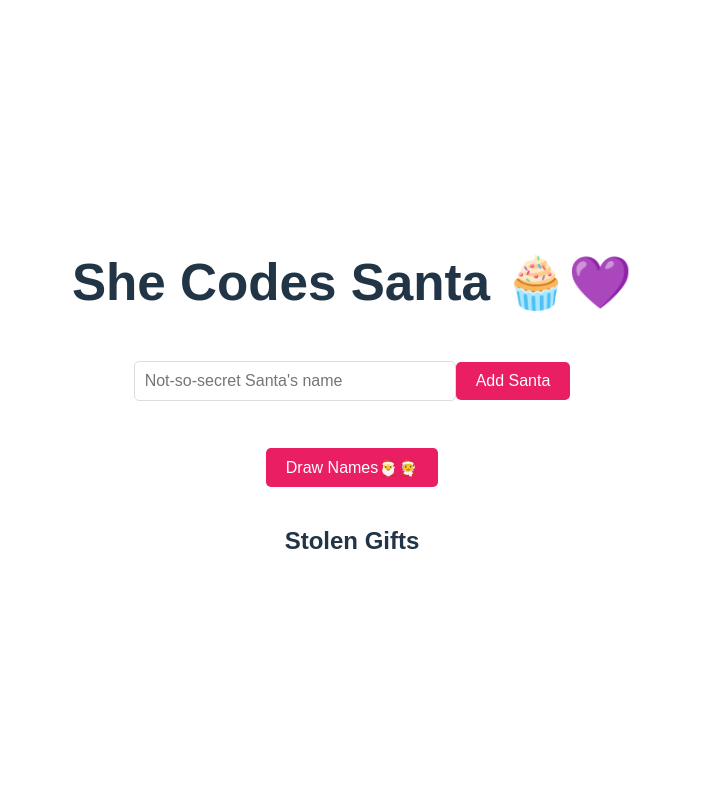
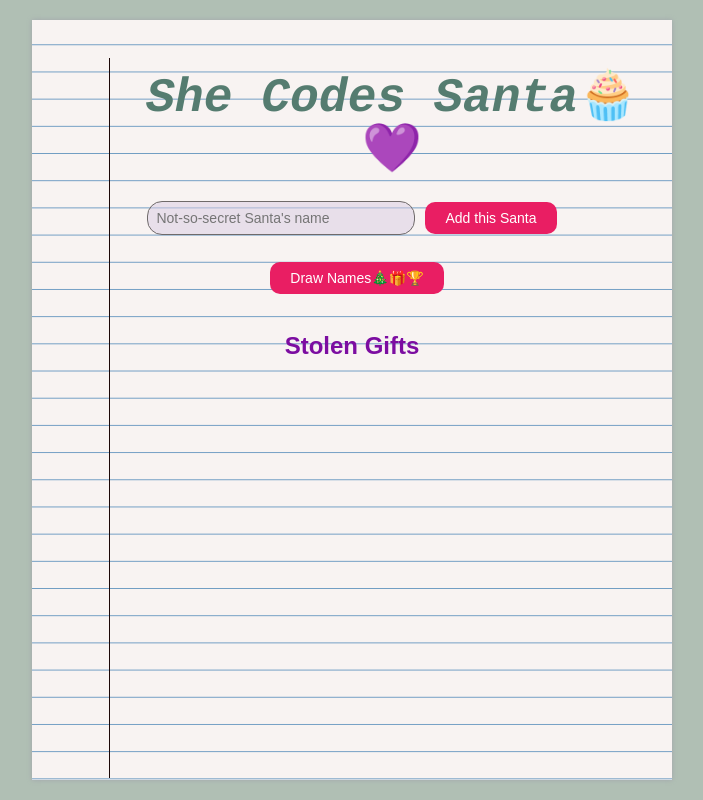
Before and after one commit to duong-28/secret-santa, a React (Vite) app: page / in a window 1280 px wide. Shown: the whole page, without its empty margins (288-991 px from the left). Built offline with nearby package versions, Linux system fonts and the light colour scheme.

Commit message:
fixed error message, no duplicate names, styling

```diff
--- a/src/App.css
+++ b/src/App.css
@@ -1,22 +1,69 @@
+body, html {
+  margin: 0;
+  padding: 0;
+  overflow-x: hidden;
+  overflow-y: auto;
+}
+
 .App {
+  box-shadow: 0px 0px 5px 0px #a1a5ac;
+  background-image: repeating-linear-gradient(
+        #f8f3f2 0px,
+        #f8f3f2 24px,
+        steelblue 25px
+    );
+  background-size: 100% 1.7em; /* adjusting size of the lines */
+  transform: translate(-50%, -50%);
   text-align: center;
   font-family: Arial, sans-serif;
   padding: 20px;
+  color: #7c0da1;
+  position: absolute;
+  left: 50%;
+  top: 50%;
+  height: 90vh;
+}
+
+/* creating a line for notebook effect */
+
+.App::before {
+  content: "";
+  position: absolute;
+  height: 90vh;
+  padding: auto;
+  left: 12%;
+  top: 5%;
+  width: 1px;
+  background-color: rgb(28, 8, 8);
+}
+
+body {
+  background: #b0bfb4;
+}
+
+h1 {
+  color: #557c70;
+  font-style: italic;
+  font-family: 'Liana', courier, monospace;
+  margin-left: 80px; /* Adjust this value to move h1 further to the right */
+  font-size: 3em;
+  margin-bottom: 10px;
 }
 
 button {
-  padding: 10px 20px;
-  font-size: 16px;
+  padding: 8px 20px;
+  font-size: 14px;
   border: none;
   background-color: #e91e63;
   color: white;
-  border-radius: 5px;
+  border-radius: 10px;
   cursor: pointer;
   margin: 1em 0;
+  margin-left: 10px;
 }
 
 button:hover {
-  background-color: #d81b60;
+  background-color: #c6215e;
 }
 
 button:focus,
@@ -24,22 +71,73 @@ button:focus-visible {
   outline: 4px auto -webkit-focus-ring-color;
 }
 
+.form {
+  margin-top: 0;
+  margin-bottom: 10px;
+}
+
 input {
-  padding: 10px;
-  font-size: 16px;
+  padding: 8px;
+  font-size: 14px;
   width: 100%;
-  max-width: 300px;
+  max-width: 250px;
   margin-top: 10px;
-  border-radius: 5px;
-  border: 1px solid #ddd;
+  border-radius: 15px;
+  border: 1px solid #6f6a6a;
+  margin-left: auto;
+  margin-right: 0;
+  background-color:rgba(218, 203, 228, 0.5);
+  margin-bottom: 10px;
+  color: #7c0da1;
 }
 
 ul {
   list-style-type: none;
   padding: 0;
+  margin: 0 auto;
+  margin-left: 100px;
+  max-width: 300px;
+  max-height: 300px;
+  overflow-y: auto;
+  border-radius: 5px;
 }
 
 li {
-  margin: 10px 0;
-  font-size: 18px;
+  margin: 0;
+  line-height: 1.2;
+  padding: 0;
+  font-size: 14px;
+  /* margin-left: 0px; */
 }
+
+h2 {
+  margin-top: 20px; /* Reduce spacing above the stolen gifts section */
+  margin-bottom: 10px; /* Reduce spacing below the stolen gifts heading */
+}
+
+.stolen-gifts {
+  max-width: 100%;
+  word-wrap: break-word;
+  overflow-wrap: break-word;
+  padding: 0;
+  margin: 0;
+  margin-top: 5px; /* Reduce spacing above the stolen gifts list */
+}
+
+.stolen-gifts li {
+  margin: 0;
+  line-height: 1.2;
+  padding: 0;
+  font-size: 14px;
+}
+
+.text-align {
+  text-align: center; /* Align text to the left */
+}
+
+.container {
+  /* display: flex; */
+  /* flex-direction: column; */
+  align-items: center;
+  justify-content: center;
+}
--- a/src/App.jsx
+++ b/src/App.jsx
@@ -11,9 +11,16 @@ const App = () => {
   const [results, setResults] = useState([]);
   const [round, setRound] = useState(1);
   const [stolenGifts, setStolenGifts] = useState([]);
+  const [errorMessage, setErrorMessage] = useState("");
+  const [namesDrawn, setNamesDrawn] = useState(false);
 
   const addParticipant = (name) => {
-    setParticipants([...participants, name]);
+    if (participants.includes(name)) {
+      setErrorMessage(`Ooops, ${name} is already a Santa!`);
+    }else {
+      setParticipants([...participants, name]);
+      setErrorMessage("");
+    }
   };
 
   const deleteParticipant = (name) => {
@@ -52,6 +59,7 @@ const App = () => {
     const pairs = generatePairs();
     console.log('Pairs:', pairs);
     setResults(pairs);
+    setNamesDrawn(true);
     // setResults(generatePairs());
   };
 
@@ -63,13 +71,17 @@ const App = () => {
 
   return (
     <div className="App">
-      <h1>She Codes Santa 🧁💜 </h1>
-      <ParticipantForm addParticipant={addParticipant} />
-      <ParticipantList participants={participants} deleteParticipant={deleteParticipant} />
-      <DrawButton drawNames={drawNames} />
-      <ResultList results={results} stealGift={stealGift} />
+      <h1>She Codes Santa🧁💜 </h1>
+      <ParticipantForm addParticipant={addParticipant} errorMessage={errorMessage} />
+      <div className="container">
+        {!namesDrawn && (
+          <ParticipantList participants={participants} deleteParticipant={deleteParticipant} />
+        )}
+        {namesDrawn && <ResultList results={results} stealGift={stealGift} />}
+        <DrawButton drawNames={drawNames} />
+      </div>
       <h2>Stolen Gifts</h2>
-      <ul>
+      <ul className="stolen-gifts text-align">
         {stolenGifts.map((gift, index) => (
           <li key={index}>
             {gift.giver} stole from {gift.receiver}
--- a/src/components/DrawButton.jsx
+++ b/src/components/DrawButton.jsx
@@ -1,5 +1,5 @@
 const DrawButton = ({ drawNames }) => {
-  return <button onClick={drawNames}>Draw Names🎅🧑‍🎄</button>;
+  return <button onClick={drawNames}>Draw Names🎄🎁🏆</button>;
 };
 
 export default DrawButton;
--- a/src/components/ParticipantForm.jsx
+++ b/src/components/ParticipantForm.jsx
@@ -1,6 +1,6 @@
 import { useState } from "react";
 
-const ParticipantForm = ({ addParticipant }) => {
+const ParticipantForm = ({ addParticipant, errorMessage }) => {
   const [name, setName] = useState("");
 
   const handleSubmit = (e) => {
@@ -20,7 +20,8 @@ const ParticipantForm = ({ addParticipant }) => {
         value={name}
         onChange={(e) => setName(e.target.value)}
       />
-      <button type="submit">Add Santa</button>
+      <button type="submit">Add this Santa</button>
+      {errorMessage && <p style={{ color: "red" }}>{errorMessage}</p>}
     </form>
   );
 };
--- a/src/components/ParticipantList.jsx
+++ b/src/components/ParticipantList.jsx
@@ -3,7 +3,7 @@ const ParticipantList = ({ participants, deleteParticipant }) => {
     <ul>
       {participants.map((participant, index) => (
         <li key={index}>{participant}
-        <button onClick={() => deleteParticipant(participant)}>😫</button>
+        <button onClick={() => deleteParticipant(participant)}>👻</button>
         </li>
       ))}
     </ul>
```
